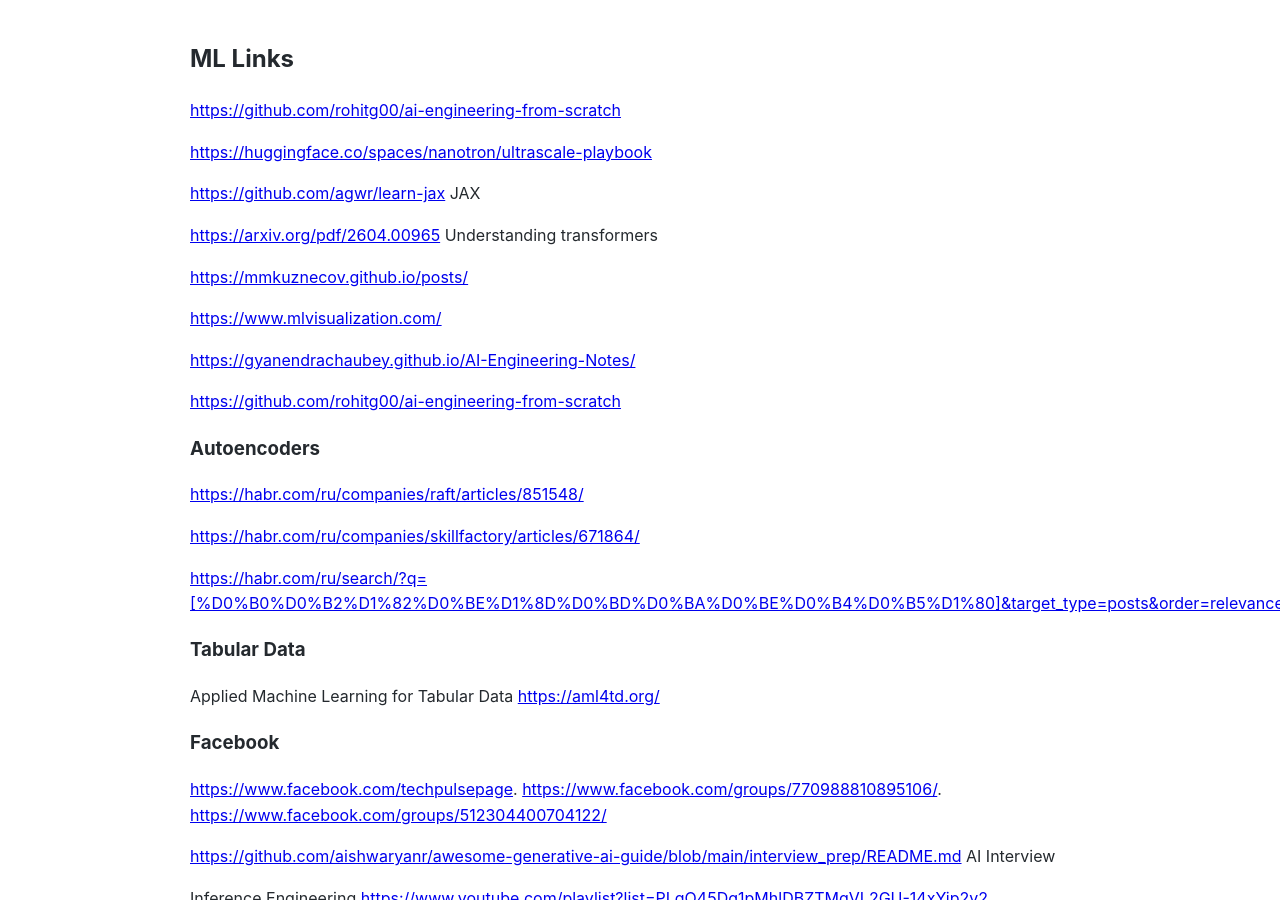
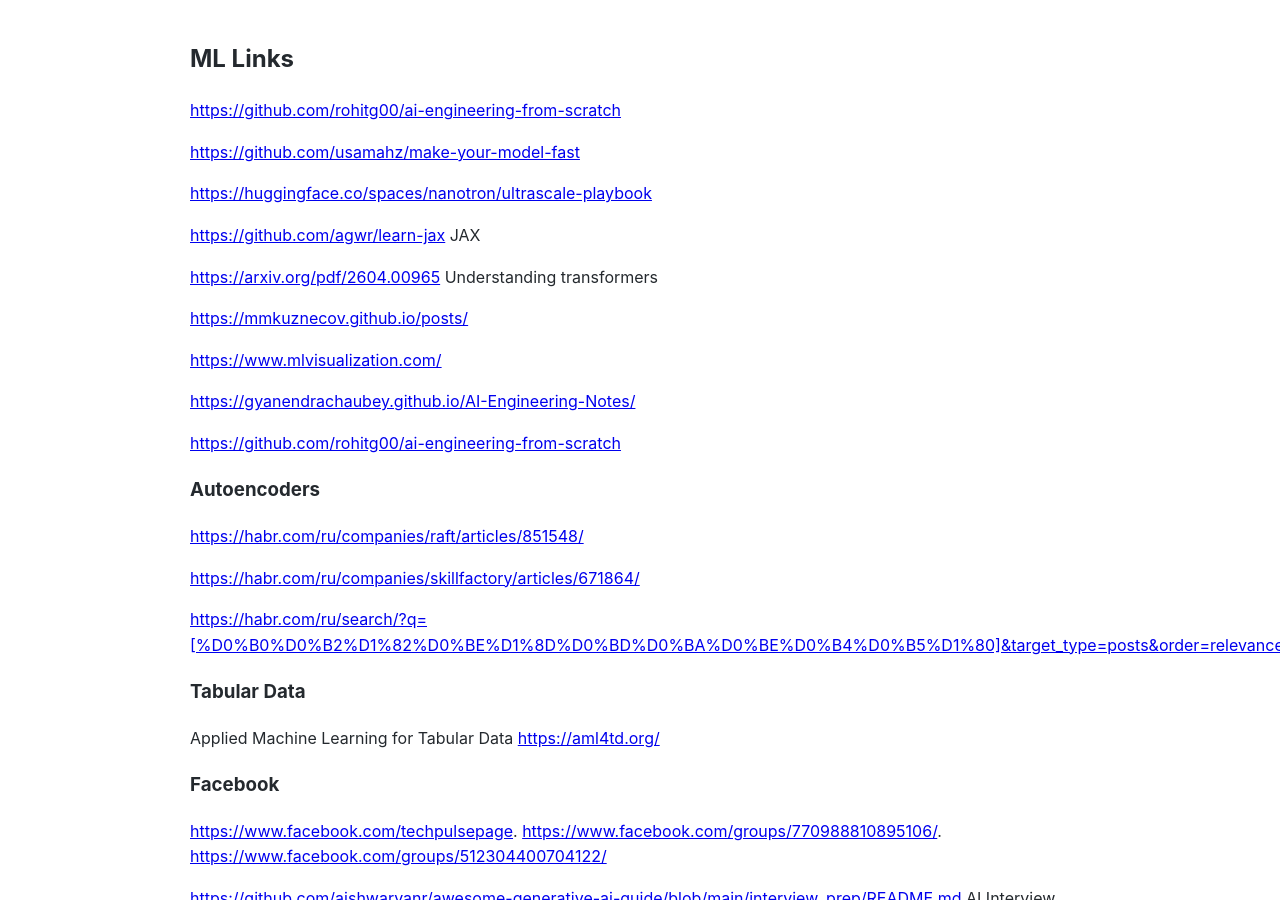
Before and after one commit to Michael-Lubinsky/michael-lubinsky.github.com, a Jekyll site: the page built from ml/mamba.md, in a window 1280 px wide and 900 px high. Built offline with Jekyll 4.4.1, drawn with Linux system fonts in a browser that asks for light colours; our own code applies the rules of GitHub Pages for plain Markdown files.

Commit message:
Add additional ML resource link to mamba.md

```diff
--- a/ml/mamba.md
+++ b/ml/mamba.md
@@ -1,6 +1,8 @@
 ## ML Links
 
 <https://github.com/rohitg00/ai-engineering-from-scratch>
+
+<https://github.com/usamahz/make-your-model-fast>
 
 <https://huggingface.co/spaces/nanotron/ultrascale-playbook>
 
```
